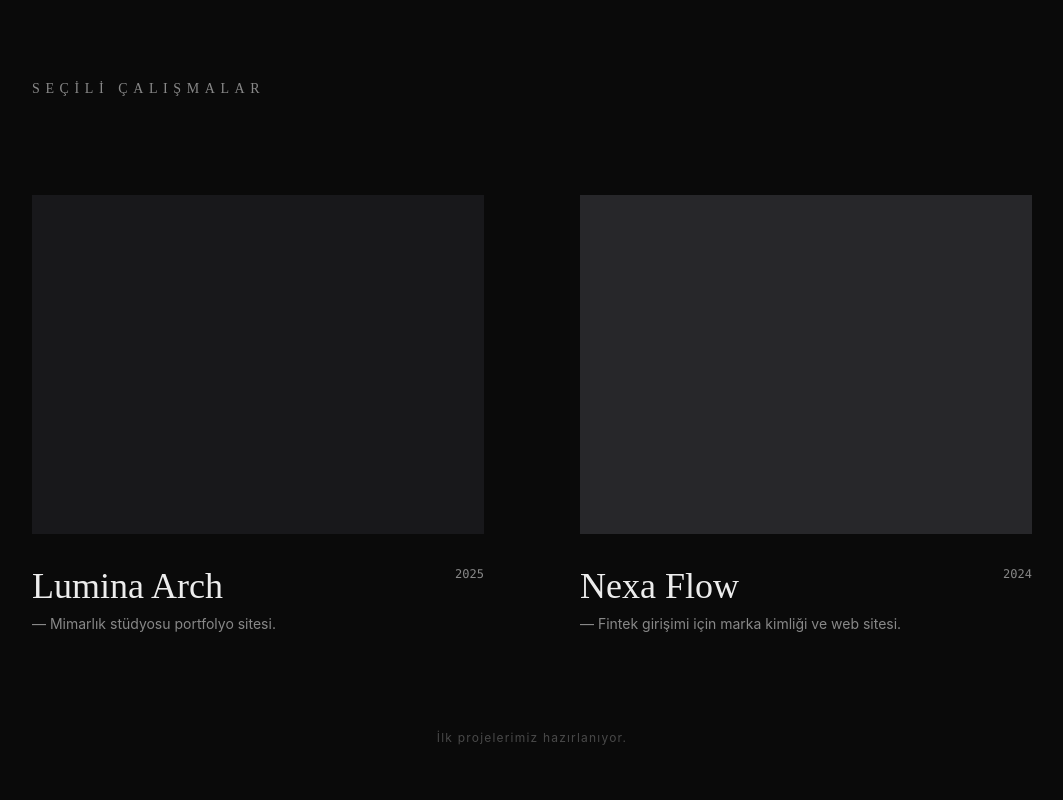
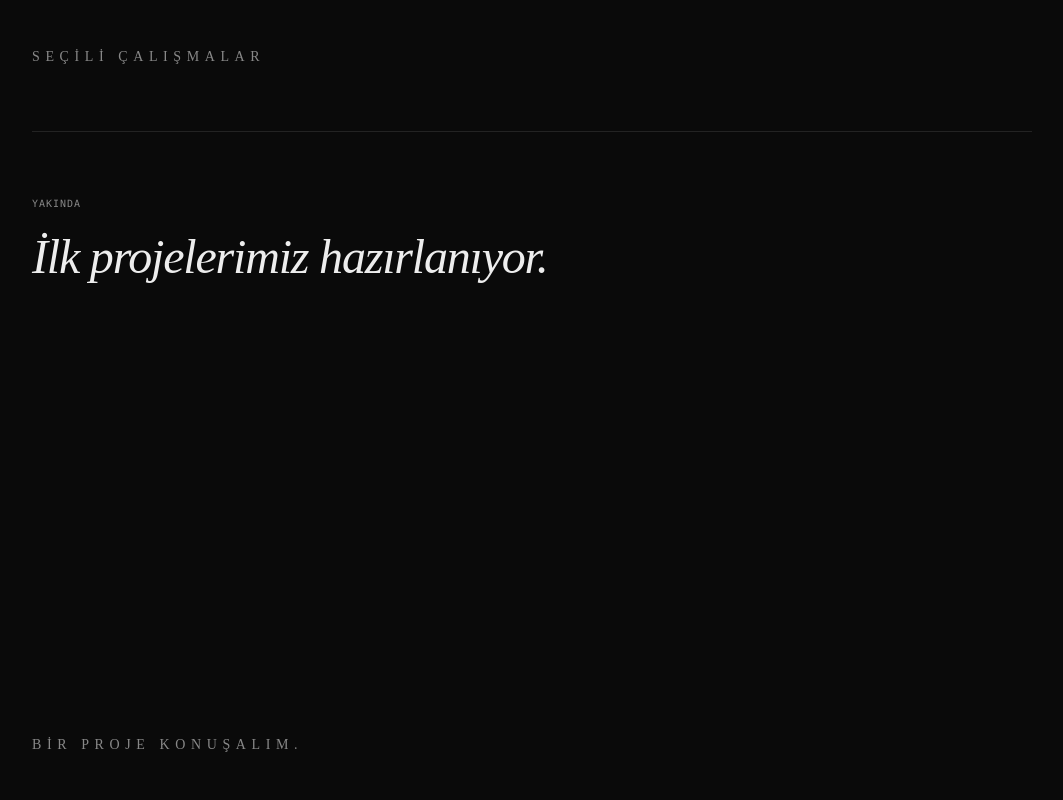
Before and after one commit to gokdenizyalcinoz/vea-agency-website, a React (Vite) app: page / in a window 1280 px wide. Shown: the part 2140-2940 px from the top of the page, without its empty margins (108-1171 px from the left). Built offline with nearby package versions, Linux system fonts and the light colour scheme.

Commit message:
Refactor Work component to simplify project display
Removed the projects array and related rendering logic. Updated the section layout and added a new structure for displaying upcoming projects.

```diff
--- a/src/components/Work.tsx
+++ b/src/components/Work.tsx
@@ -8,68 +8,32 @@ interface WorkProps {
 export default function Work({ lang }: WorkProps) {
   const t = translations[lang].work;
 
-  const projects = [
-    {
-      name: 'Lumina Arch',
-      client: '—',
-      desc: lang === 'TR' ? 'Mimarlık stüdyosu portfolyo sitesi.' : 'Architecture studio portfolio site.',
-      year: '2025',
-      color: 'bg-zinc-900',
-    },
-    {
-      name: 'Nexa Flow',
-      client: '—',
-      desc: lang === 'TR' ? 'Fintek girişimi için marka kimliği ve web sitesi.' : 'Brand identity and website for fintech startup.',
-      year: '2024',
-      color: 'bg-zinc-800',
-    },
-  ];
-
   return (
-    <section id="work" className="py-24 md:py-48 px-8 bg-[#0A0A0A] z-10 relative">
+    <section id="work" className="py-24 md:py-40 px-8 bg-[#0A0A0A] z-10 relative">
       <div className="max-w-[1000px] mx-auto">
         <motion.h2
           initial={{ opacity: 0 }}
           whileInView={{ opacity: 1 }}
-          viewport={{ once: true }}
-          className="text-sm uppercase tracking-[0.4em] font-medium text-muted mb-24 text-center md:text-left"
+          viewport={{ once: true, amount: 0.2 }}
+          className="text-sm uppercase tracking-[0.4em] font-medium text-muted mb-16 text-center md:text-left"
         >
           {t.title}
         </motion.h2>
 
-        <div className="grid grid-cols-1 md:grid-cols-2 gap-12 md:gap-24">
-          {projects.map((project, idx) => (
-            <motion.div
-              key={idx}
-              initial={{ opacity: 0, y: 30 }}
-              whileInView={{ opacity: 1, y: 0 }}
-              viewport={{ once: true, margin: "-100px" }}
-              transition={{ duration: 0.8, delay: idx * 0.2 }}
-              className="group cursor-pointer"
-            >
-              <div className={`aspect-[4/3] w-full ${project.color} mb-8 overflow-hidden relative`}>
-                 <div className="absolute inset-0 bg-white/0 group-hover:bg-white/[0.03] transition-colors duration-500" />
-              </div>
-              <div className="flex justify-between items-start mb-2">
-                <h3 className="text-3xl md:text-4xl font-serif">{project.name}</h3>
-                <span className="text-xs font-mono text-muted">{project.year}</span>
-              </div>
-              <p className="text-sm text-muted">
-                {project.client} {project.desc}
-              </p>
-            </motion.div>
-          ))}
-        </div>
-
-        <motion.p
-          initial={{ opacity: 0 }}
-          whileInView={{ opacity: 1 }}
-          viewport={{ once: true }}
-          transition={{ delay: 0.5 }}
-          className="mt-24 text-xs tracking-widest text-muted/50 text-center"
+        <motion.div
+          initial={{ opacity: 0, y: 20 }}
+          whileInView={{ opacity: 1, y: 0 }}
+          viewport={{ once: true, amount: 0.2 }}
+          transition={{ duration: 0.8 }}
+          className="border-t border-white/10 pt-16 pb-8 flex flex-col items-center md:items-start gap-4"
         >
-          {t.more}
-        </motion.p>
+          <span className="text-[10px] font-mono text-muted tracking-widest">
+            {lang === 'TR' ? 'YAKINDA' : 'COMING SOON'}
+          </span>
+          <p className="font-serif italic text-3xl md:text-5xl tracking-tight max-w-2xl text-center md:text-left leading-tight">
+            {t.more}
+          </p>
+        </motion.div>
       </div>
     </section>
   );
```
